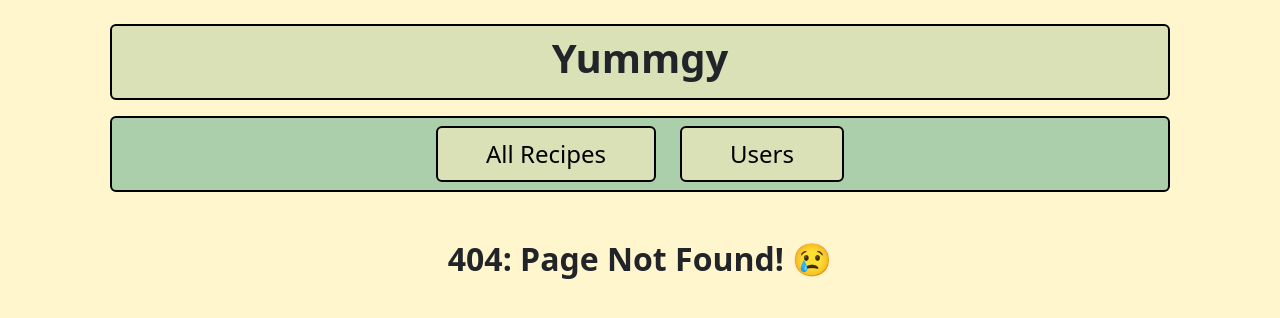
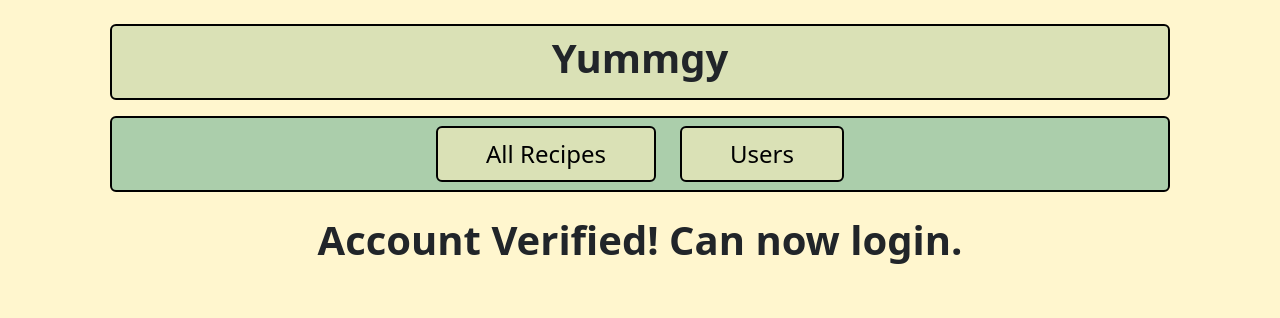
Before and after one commit to ATEOTG/Yummgy-Frontend, a React (Create React App) app: page /verification in a window 1280 px wide. Before the commit this address had no page. Shown: the top 318 px of the page. Built offline with nearby package versions, Linux system fonts and the light colour scheme.

Commit message:
created base for verification page

```diff
--- a/src/App.js
+++ b/src/App.js
@@ -11,10 +11,10 @@ import { useEffect, useState } from "react";
 import AccountsPage from "./components/pages/AccountsPage";
 import YummgyApi from "./apis/YummgyApi";
 import PersonIcon from "./svg/PersonIcon";
-import HamburgerIcon from "./svg/HamburgerIcon";
 import MobileMenu from "./components/MobileMenu";
 import MobileMenuContent from "./components/MobileMenuContent";
 import LogoutIcon from "./svg/LogoutIcon";
+import VerificationPage from "./components/pages/VerificationPage";
 
 function App() {
   const [isUserLogged, setIsUserLogged] = useState(() => {
@@ -106,6 +106,7 @@ function App() {
               />
             }
           />
+          <Route path="/verification/*" element={<VerificationPage />} />
           <Route path="*" element={<NotFound />} />
         </Routes>
       </main>
--- /dev/null
+++ b/src/components/pages/VerificationPage.js
@@ -0,0 +1,18 @@
+import React, { useEffect, useState } from "react";
+import { useLocation } from "react-router-dom";
+
+function VerificationPage(props) {
+  const [verificationMessage, setVerificationMessage] = useState(
+    "Account Verified! Can now login."
+  );
+  const path = useLocation();
+
+  useEffect(() => {}, []);
+  return (
+    <div>
+      <h1 className="text-center fw-bold">{verificationMessage}</h1>
+    </div>
+  );
+}
+
+export default VerificationPage;
```
